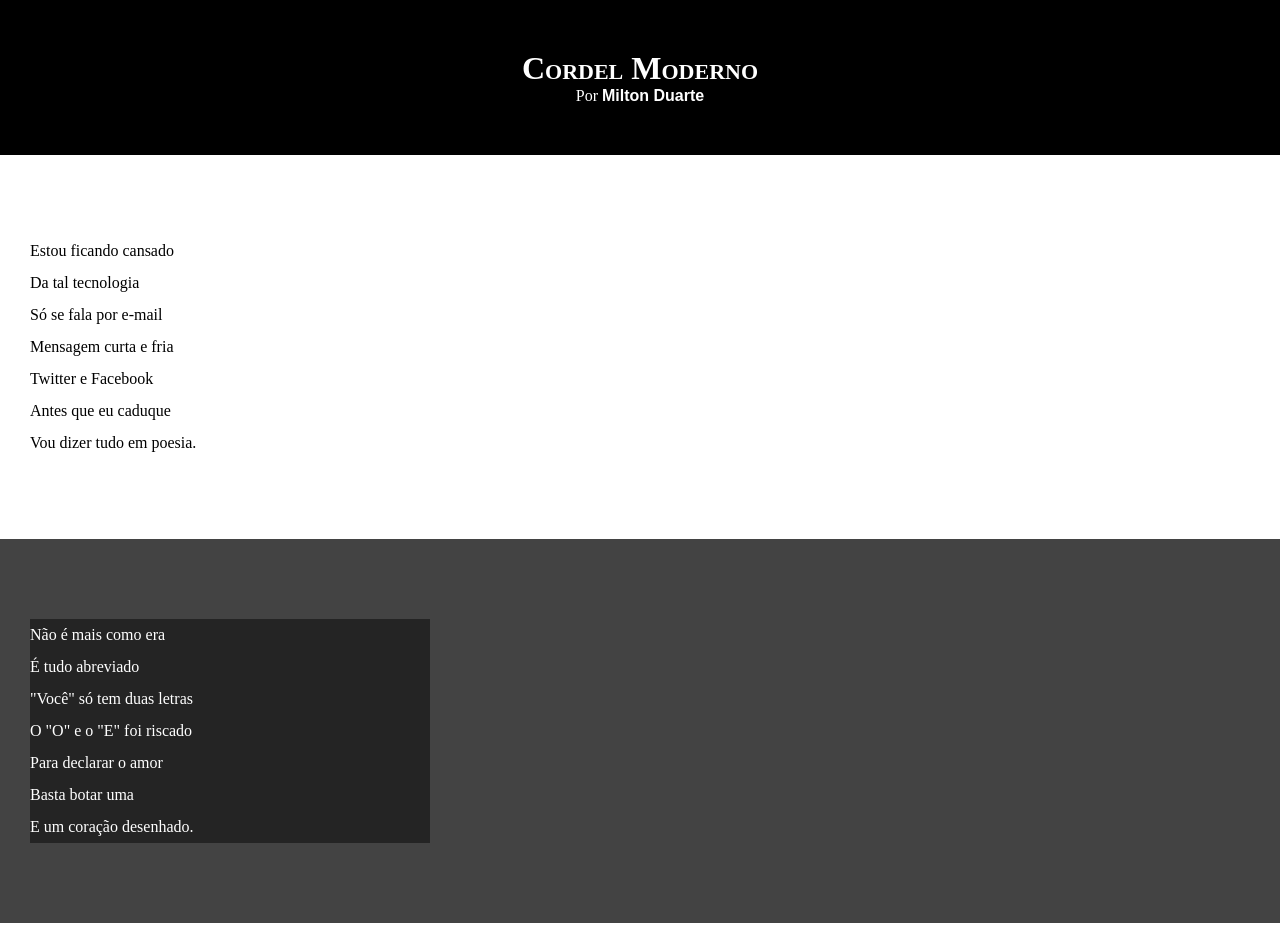
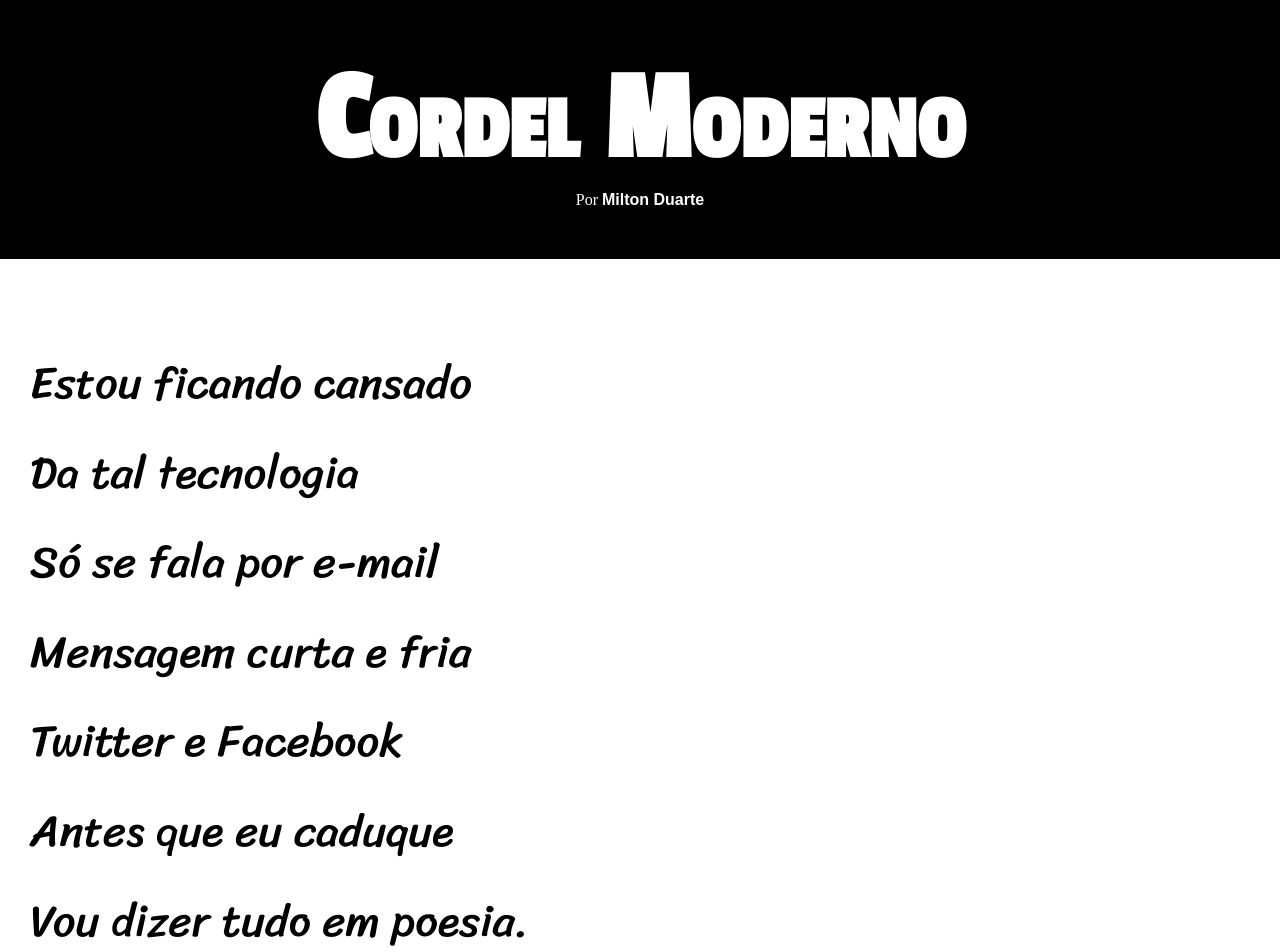
Before and after one commit to Nandotsk/HTML-CSS, a plain HTML site: page Exercicios/Desafiom3/correção/index.html in a window 1280 px wide. Shown: the top 952 px of the page. Drawn offline with Linux system fonts and the light colour scheme.

Commit message:
atualização de estilos

```diff
--- a/Exercicios/Desafiom3/correção/index.html
+++ b/Exercicios/Desafiom3/correção/index.html
@@ -31,7 +31,7 @@
 
 <section class="imagem">
     <p>
-        Não é mais como era <br>
+        Não é mais como era antes<br>
         É tudo abreviado<br>
         "Você" só tem duas letras<br>
         O "O" e o "E" foi riscado<br>
--- a/Exercicios/Desafiom3/correção/style.css
+++ b/Exercicios/Desafiom3/correção/style.css
@@ -1,3 +1,5 @@
+@import url('https://fonts.googleapis.com/css2?family=Passion+One&family=Sriracha&display=swap');
+
 *{  margin: 0px;
     padding: 0px;
 }
@@ -10,8 +12,11 @@ header{
 }
 
 header h1 {
+    font-size: 10vw;
+    font-family: 'Passion One', cursive;
     font-variant:small-caps;
 }
+
 
 header a, footer a{
 
@@ -30,6 +35,8 @@ section{
     padding-bottom: 10vh;
     line-height:2em;
     padding-left:30px;
+    font-family: 'Sriracha', cursive;
+    font-size: 3.5vw;
 
 }
 
@@ -44,6 +51,7 @@ section.imagem{
 
 section.imagem > p {
     background-color:rgba(0, 0, 0, 0.466);
-    max-width: 400px;
+    display: inline-block;
+    padding: 5px
 
 }
```
